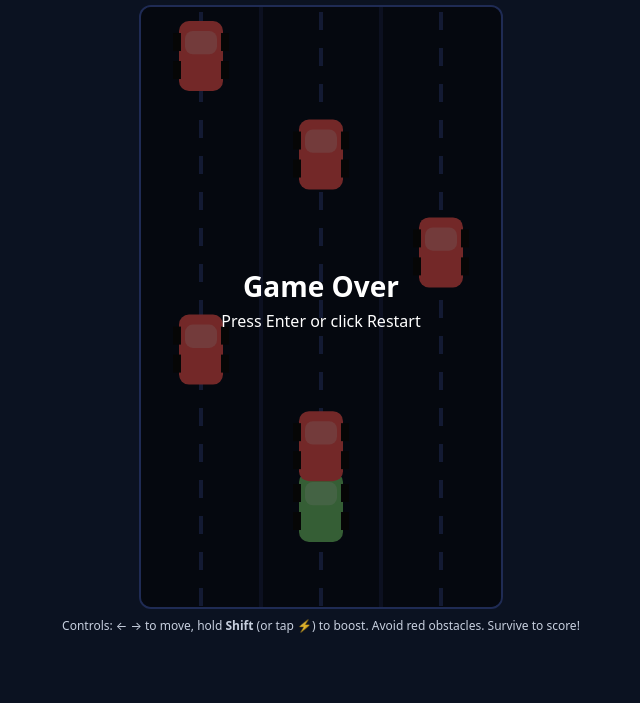
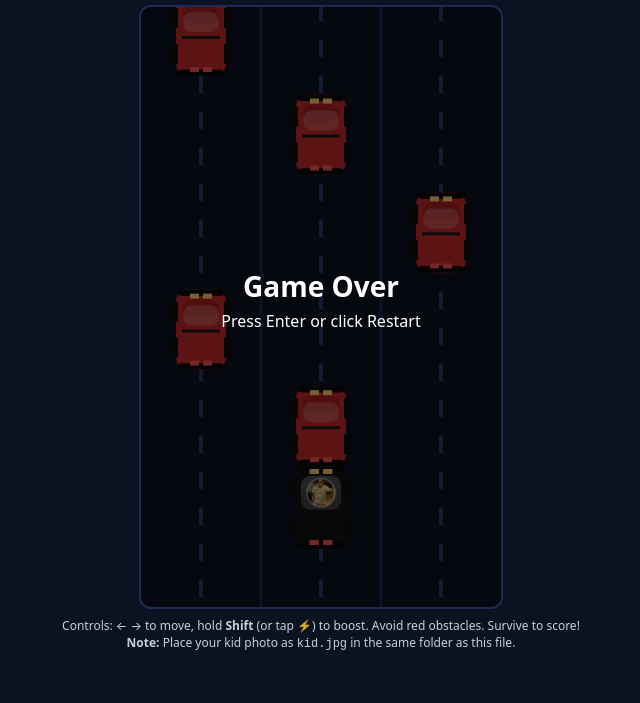
Before and after one commit to lohitmishra18/dodger-racing, a plain HTML site: page index.html in a window 1280 px wide. Shown: the part 97-800 px from the top of the page, without its empty margins (319-959 px from the left). Drawn offline with Linux system fonts and the light colour scheme.

Commit message:
added image

```diff
--- a/index.html
+++ b/index.html
@@ -3,14 +3,14 @@
 <head>
   <meta charset="UTF-8" />
   <meta name="viewport" content="width=device-width, initial-scale=1.0"/>
-  <title>Dodger Racing</title>
+  <title>Dodger Racing — Kid Edition</title>
   <style>
-    :root { --bg:#0b1221; --lane:#111a33; --text:#e8f0ff; --accent:#76d275; --danger:#ff5a5a; }
+    :root { --bg:#0b1221; --text:#e8f0ff; }
     html, body { height:100%; margin:0; background:var(--bg); color:var(--text); font-family:system-ui,Segoe UI,Roboto,Inter,sans-serif; }
     .wrap { display:flex; flex-direction:column; align-items:center; gap:8px; padding:16px; }
     h1 { margin:10px 0 0; font-size:20px; font-weight:700; letter-spacing:.3px; }
     canvas { background:linear-gradient(#0d1326, #0b1221); border:2px solid #1f2b54; border-radius:12px; touch-action:none; }
-    .hud { display:flex; gap:16px; align-items:center; font-weight:600; }
+    .hud { display:flex; gap:16px; align-items:center; font-weight:600; flex-wrap:wrap; justify-content:center; }
     .btns { display:flex; gap:10px; }
     button { background:#1b274d; color:var(--text); border:1px solid #2a3972; padding:8px 12px; border-radius:10px; cursor:pointer; }
     button:hover { background:#223064; }
@@ -20,12 +20,12 @@
       canvas { width:300px; height:500px; }
       .mobile { display:flex; }
     }
-    .tips { font-size:12px; opacity:.85; }
+    .tips { font-size:12px; opacity:.85; text-align:center; max-width:620px; }
   </style>
 </head>
 <body>
   <div class="wrap">
-    <h1>🚗 Dodger Racing</h1>
+    <h1>🚗 Dodger Racing — Kid Edition</h1>
     <div class="hud">
       <div>Score: <span id="score">0</span></div>
       <div>Best: <span id="best">0</span></div>
@@ -40,11 +40,14 @@
       <div class="mctl" id="boost">⚡</div>
       <div class="mctl" id="right">⟶</div>
     </div>
-    <div class="tips">Controls: ← → to move, hold <b>Shift</b> (or tap ⚡) to boost. Avoid red obstacles. Survive to score!</div>
+    <div class="tips">
+      Controls: ← → to move, hold <b>Shift</b> (or tap ⚡) to boost. Avoid red obstacles. Survive to score!<br/>
+      <b>Note:</b> Place your kid photo as <code>kid.jpg</code> in the same folder as this file.
+    </div>
   </div>
 
   <script>
-    // --- Setup
+    // --- Canvas & UI
     const cvs = document.getElementById('game');
     const ctx = cvs.getContext('2d');
     const scoreEl = document.getElementById('score');
@@ -56,6 +59,7 @@
     const laneCount = 3;
     const laneW = W / laneCount;
 
+    // --- Game State
     const state = {
       running: true,
       t: 0,
@@ -68,36 +72,39 @@
     };
     bestEl.textContent = state.best;
 
-    // Player car
+    // --- Player
     const car = {
-      lane: 1, // 0..2
+      lane: 1,
       x: laneW*1 + laneW/2,
       y: H - 100,
-      w: 44,
-      h: 70,
-      color: '#76d275'
+      w: 52,
+      h: 84
     };
 
-    // Input
+    // --- Load kid photo (must exist as kid.jpg in same folder)
+    const kidImg = new Image();
+    kidImg.src = 'kid.jpg';
+    let kidReady = false;
+    kidImg.onload = () => kidReady = true;
+
+    // --- Input
     const keys = {};
     addEventListener('keydown', e => {
       keys[e.key] = true;
       if (e.key === 'ArrowLeft')  moveLane(-1);
       if (e.key === 'ArrowRight') moveLane(+1);
       if (e.key === 'Shift') state.boost = true;
-      if (!state.running && e.key === 'Enter') reset();
+      if (!state.running && (e.key === 'Enter' || e.key === ' ')) reset();
     });
     addEventListener('keyup', e => {
       keys[e.key] = false;
       if (e.key === 'Shift') state.boost = false;
     });
 
-    // Touch controls
     document.getElementById('left').addEventListener('touchstart', () => moveLane(-1));
     document.getElementById('right').addEventListener('touchstart', () => moveLane(+1));
     document.getElementById('boost').addEventListener('touchstart', () => state.boost = true);
     document.getElementById('boost').addEventListener('touchend', () => state.boost = false);
-
     restartBtn.onclick = reset;
 
     function moveLane(dir){
@@ -106,20 +113,19 @@
       car.x = car.lane*laneW + laneW/2;
     }
 
-    // Obstacles
+    // --- Obstacles
     function spawnObstacle(){
       const lane = Math.floor(Math.random()*laneCount);
       state.obstacles.push({
         lane,
         x: lane*laneW + laneW/2,
-        y: -80,
-        w: 44,
-        h: 70,
-        color: '#ff5a5a'
+        y: -90,
+        w: 50,
+        h: 80
       });
     }
 
-    // Game Loop
+    // --- Loop
     let last = 0;
     function loop(ts){
       const dt = (ts - last) / 16.6667; // ~frames
@@ -135,23 +141,20 @@
       const baseSpeed = state.speed * (state.boost ? 1.7 : 1.0);
       spdEl.textContent = (state.boost ? (state.speed*1.7).toFixed(1) : state.speed.toFixed(1)) + 'x';
 
-      // Lane lines scrolling
+      // Lane lines
       state.linesY = (state.linesY + baseSpeed*4) % 40;
 
       // Spawn obstacles
-      if (state.t > 30 / baseSpeed) { // faster = more spawns
+      if (state.t > 30 / baseSpeed) {
         state.t = 0;
         spawnObstacle();
-        // Gradual difficulty
         state.speed = Math.min(7, state.speed + 0.02);
       }
 
       // Move obstacles
-      for (const o of state.obstacles) {
-        o.y += baseSpeed * 3.2;
-      }
+      for (const o of state.obstacles) o.y += baseSpeed * 3.2;
 
-      // Remove off-screen + score
+      // Remove passed + score
       state.obstacles = state.obstacles.filter(o=>{
         if (o.y > H+100) {
           state.score++;
@@ -163,32 +166,24 @@
 
       // Collision
       for (const o of state.obstacles) {
-        if (intersect(car, o)) {
-          gameOver();
-          break;
-        }
+        if (intersect(car, o)) { gameOver(); break; }
       }
     }
 
-    function intersect(a,b){
-      const ax = a.x - a.w/2, ay = a.y - a.h/2;
-      const bx = b.x - b.w/2, by = b.y - b.h/2;
-      return ax < bx + b.w && ax + a.w > bx && ay < by + b.h && ay + a.h > by;
-    }
-
+    // --- Rendering
     function draw(){
-      // Road
+      // Background road
       ctx.clearRect(0,0,W,H);
       ctx.fillStyle = '#0b1221';
       ctx.fillRect(0,0,W,H);
 
-      // Lanes
+      // Lane borders
       for (let i=1;i<laneCount;i++){
         ctx.fillStyle = '#1a2447';
         ctx.fillRect(i*laneW-2,0,4,H);
       }
 
-      // Dotted center lines per lane
+      // Dotted center per lane
       ctx.strokeStyle = '#2a3972';
       ctx.lineWidth = 4;
       for (let lane=0; lane<laneCount; lane++){
@@ -201,11 +196,11 @@
       }
       ctx.setLineDash([]);
 
-      // Player car
-      drawCar(car.x, car.y, car.w, car.h, car.color);
+      // Player SUV (with kid in window)
+      drawPlayerCar(car.x, car.y, car.w, car.h);
 
       // Obstacles
-      for (const o of state.obstacles) drawCar(o.x, o.y, o.w, o.h, o.color);
+      for (const o of state.obstacles) drawObstacleCar(o.x, o.y, o.w, o.h);
 
       // Game Over overlay
       if (!state.running){
@@ -220,22 +215,85 @@
       }
     }
 
-    function drawCar(x,y,w,h,color){
+    function drawPlayerCar(x,y,w,h){
+      // black SUV body (Nexon-like, no branding)
+      drawSUV(x, y, w, h, '#121212', '#1f1f1f');
+
+      // windshield where kid shows
+      const winX = x;
+      const winY = y - h*0.17;
+      const winW = w * 0.78;
+      const winH = h * 0.40;
+      roundRect(winX - winW/2, winY - winH/2, winW, winH, 10, 'rgba(255,255,255,0.22)');
+
+      // kid portrait clipped to a circle in the windshield
+      if (kidReady){
+        ctx.save();
+        const clipR = Math.min(winW, winH) * 0.42;
+        ctx.beginPath();
+        ctx.arc(winX, winY, clipR, 0, Math.PI*2);
+        ctx.closePath();
+        ctx.clip();
+
+        const iw = kidImg.width, ih = kidImg.height;
+        const side = Math.min(iw, ih);
+        const sx = (iw - side)/2;
+        const sy = (ih - side)/2;
+        const d = clipR*2;
+        ctx.drawImage(kidImg, sx, sy, side, side, winX - d/2, winY - d/2, d, d);
+        ctx.restore();
+
+        ctx.strokeStyle = 'rgba(255,255,255,0.35)';
+        ctx.lineWidth = 2;
+        ctx.beginPath();
+        ctx.arc(winX, winY, clipR, 0, Math.PI*2);
+        ctx.stroke();
+      }
+    }
+
+    function drawObstacleCar(x,y,w,h){
+      drawSUV(x, y, w, h, '#cc2b2b', '#b22222'); // red sedan-like
+      roundRect(x - w*0.35, y - h*0.30, w*0.70, h*0.25, 8, 'rgba(255,255,255,0.2)');
+    }
+
+    function drawSUV(cx, cy, w, h, body='#121212', shadow='#1f1f1f'){
       ctx.save();
-      ctx.translate(x, y);
-      // Body
-      roundRect(-w/2, -h/2, w, h, 10, color);
-      // Windows
-      roundRect(-w/2+6, -h/2+10, w-12, h/3, 8, 'rgba(255,255,255,.25)');
-      // Wheels
+      ctx.translate(cx, cy);
+
+      // main body
+      roundRect(-w/2, -h/2, w, h, 12, body);
+
+      // roof
+      roundRect(-w*0.38, -h*0.38, w*0.76, h*0.22, 10, shadow);
+
+      // bumpers
+      roundRect(-w/2, -h/2, w, h*0.08, 6, '#0a0a0a');
+      roundRect(-w/2,  h/2 - h*0.08, w, h*0.08, 6, '#0a0a0a');
+
+      // wheels
       ctx.fillStyle = '#0d0d0d';
-      ctx.fillRect(-w/2-6, -h/2+12, 8, 18);
-      ctx.fillRect(w/2-2, -h/2+12, 8, 18);
-      ctx.fillRect(-w/2-6, h/2-30, 8, 18);
-      ctx.fillRect(w/2-2, h/2-30, 8, 18);
+      const wheelW = 8, wheelH = 20;
+      ctx.fillRect(-w/2-6, -h/2+12, wheelW, wheelH);
+      ctx.fillRect( w/2-2, -h/2+12, wheelW, wheelH);
+      ctx.fillRect(-w/2-6,  h/2-32, wheelW, wheelH);
+      ctx.fillRect( w/2-2,  h/2-32, wheelW, wheelH);
+
+      // side line
+      ctx.fillStyle = '#1a1a1a';
+      ctx.fillRect(-w/2+6, 0, w-12, 3);
+
+      // lights
+      ctx.fillStyle = '#ffd777';
+      ctx.fillRect(-w*0.22, -h/2+4, w*0.18, 5);
+      ctx.fillRect( w*0.04, -h/2+4, w*0.18, 5);
+      ctx.fillStyle = '#ff5858';
+      ctx.fillRect(-w*0.22,  h/2-9, w*0.18, 5);
+      ctx.fillRect( w*0.04,  h/2-9, w*0.18, 5);
+
       ctx.restore();
     }
 
+    // --- Helpers
     function roundRect(x,y,w,h,r,fill){
       ctx.beginPath();
       ctx.moveTo(x+r,y);
@@ -246,6 +304,12 @@
       ctx.closePath();
       ctx.fillStyle = fill;
       ctx.fill();
+    }
+
+    function intersect(a,b){
+      const ax = a.x - a.w/2, ay = a.y - a.h/2;
+      const bx = b.x - b.w/2, by = b.y - b.h/2;
+      return ax < bx + b.w && ax + a.w > bx && ay < by + b.h && ay + a.h > by;
     }
 
     function gameOver(){
```
Also changed, not shown: kid.jpg (added).
